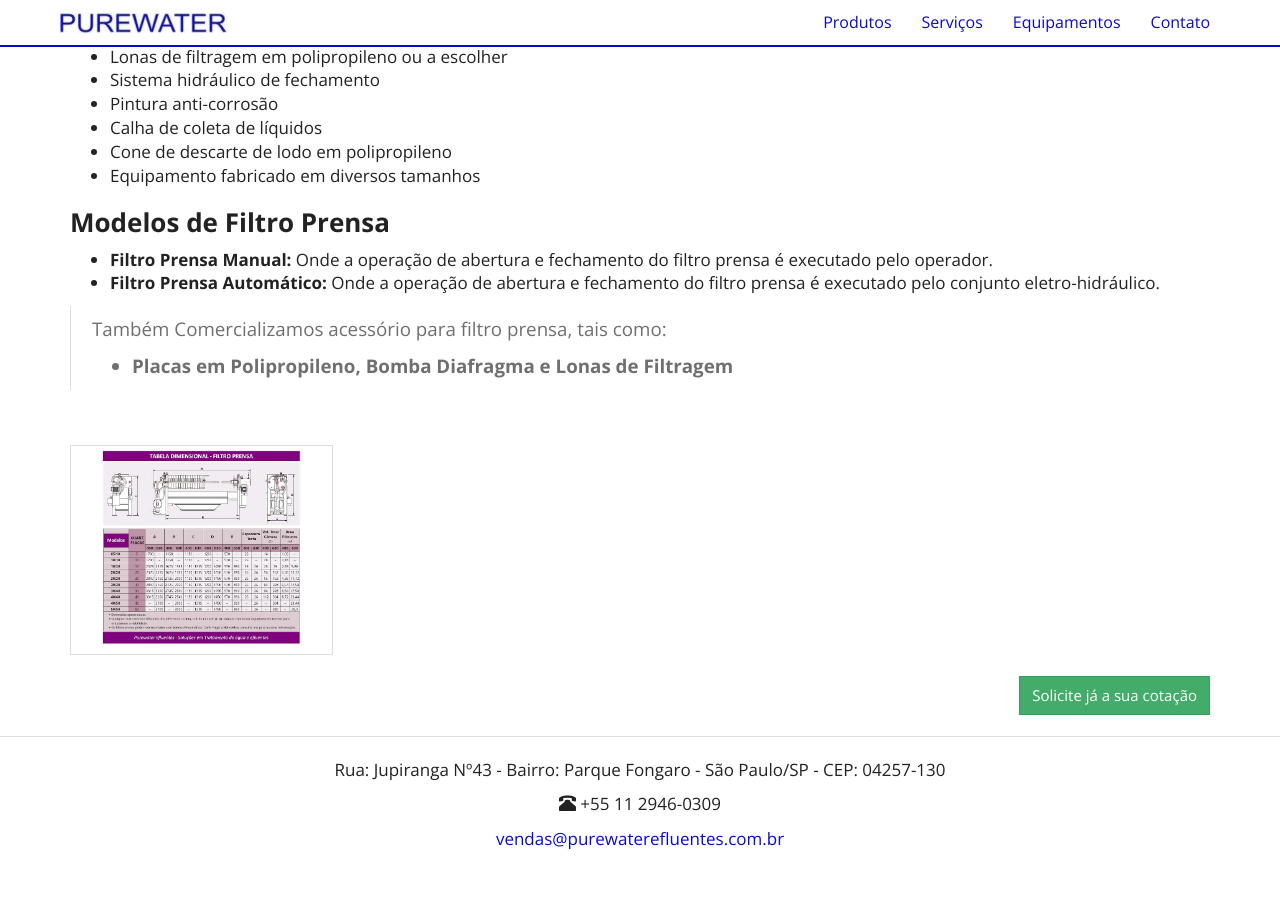
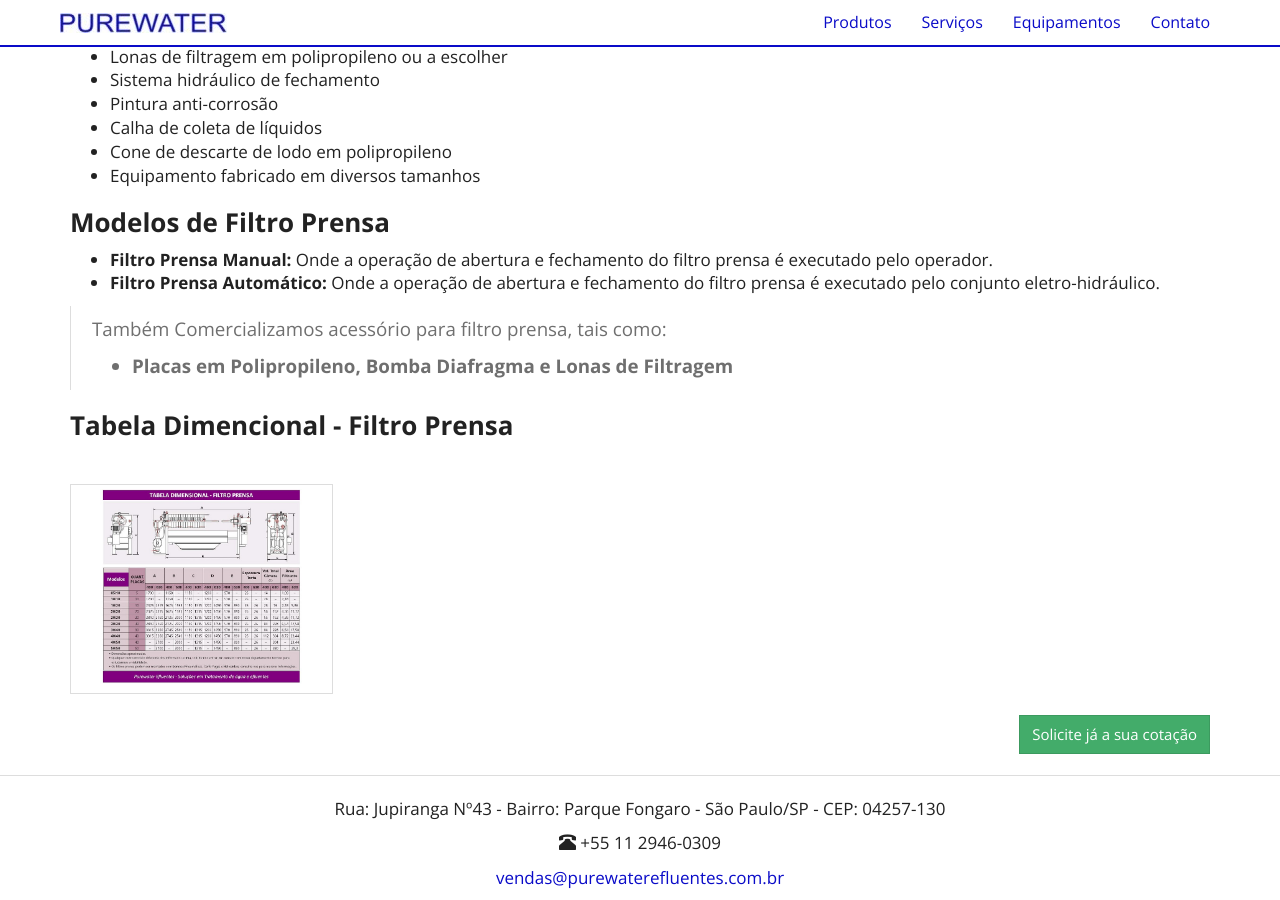
Before and after one commit to purewaterefluentes/purewaterefluentes.github.io, a Jekyll site: the page built from equipamentos/filtro-prensa.md, in a window 1280 px wide and 900 px high, scrolled down 1442 px. Built offline with Jekyll 4.4.1, drawn with Linux system fonts in a browser that asks for light colours; nearby versions of some CDN libraries; library files that are not in the unit come from our copies; before the commit the page ends 2303 px from its top, so only the background shows below that.

Commit message:
Update filtro-prensa.md

```diff
--- a/equipamentos/filtro-prensa.md
+++ b/equipamentos/filtro-prensa.md
@@ -55,5 +55,6 @@ Com grande capacidade de filtragem e ótimos resultados na desidratação, poden
 > Também Comercializamos acessório para filtro prensa, tais como:
   - **Placas em Polipropileno, Bomba Diafragma e Lonas de Filtragem**
 
+### **Tabela Dimencional - Filtro Prensa**
 <br />
 {% include purewater/equipamentos/Tabela-Dimensional-Filtro-Prensa.html %}
```
